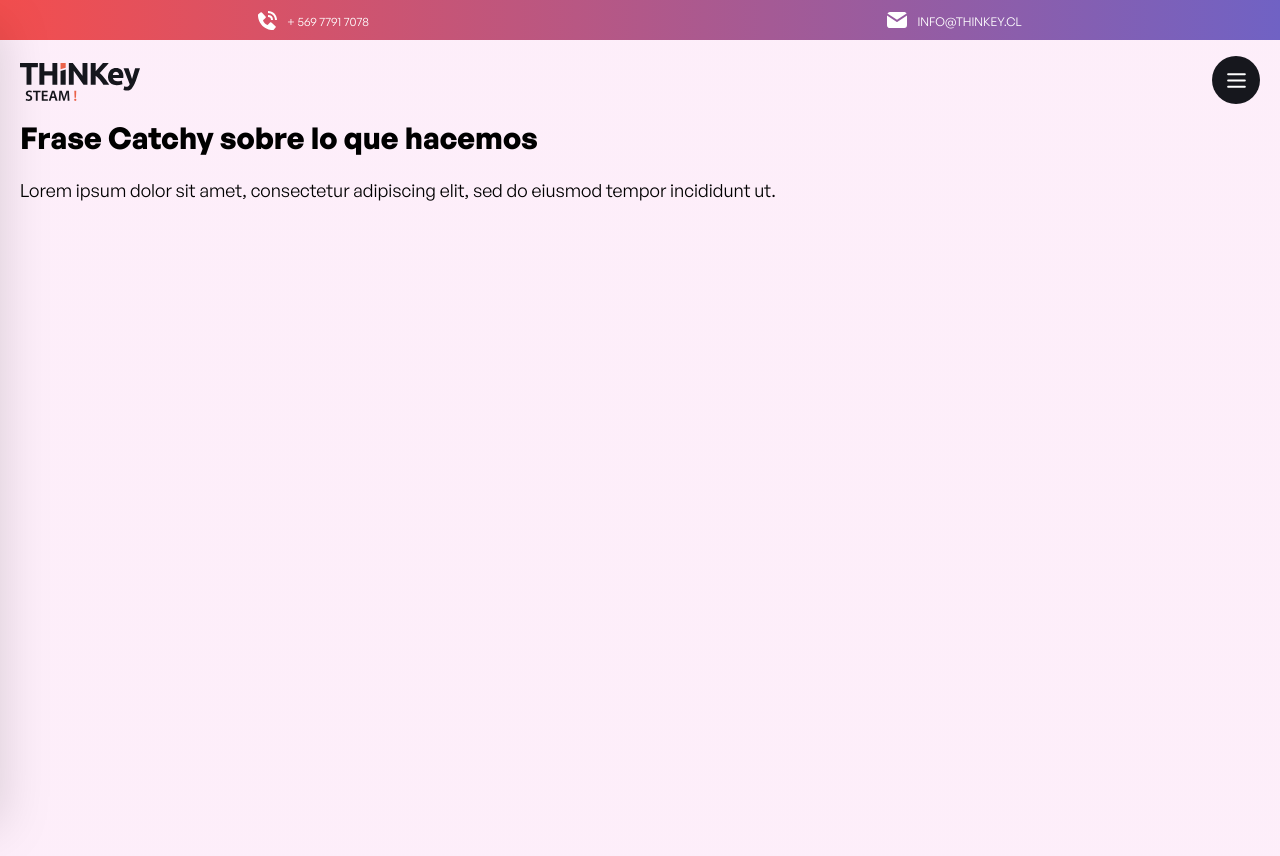
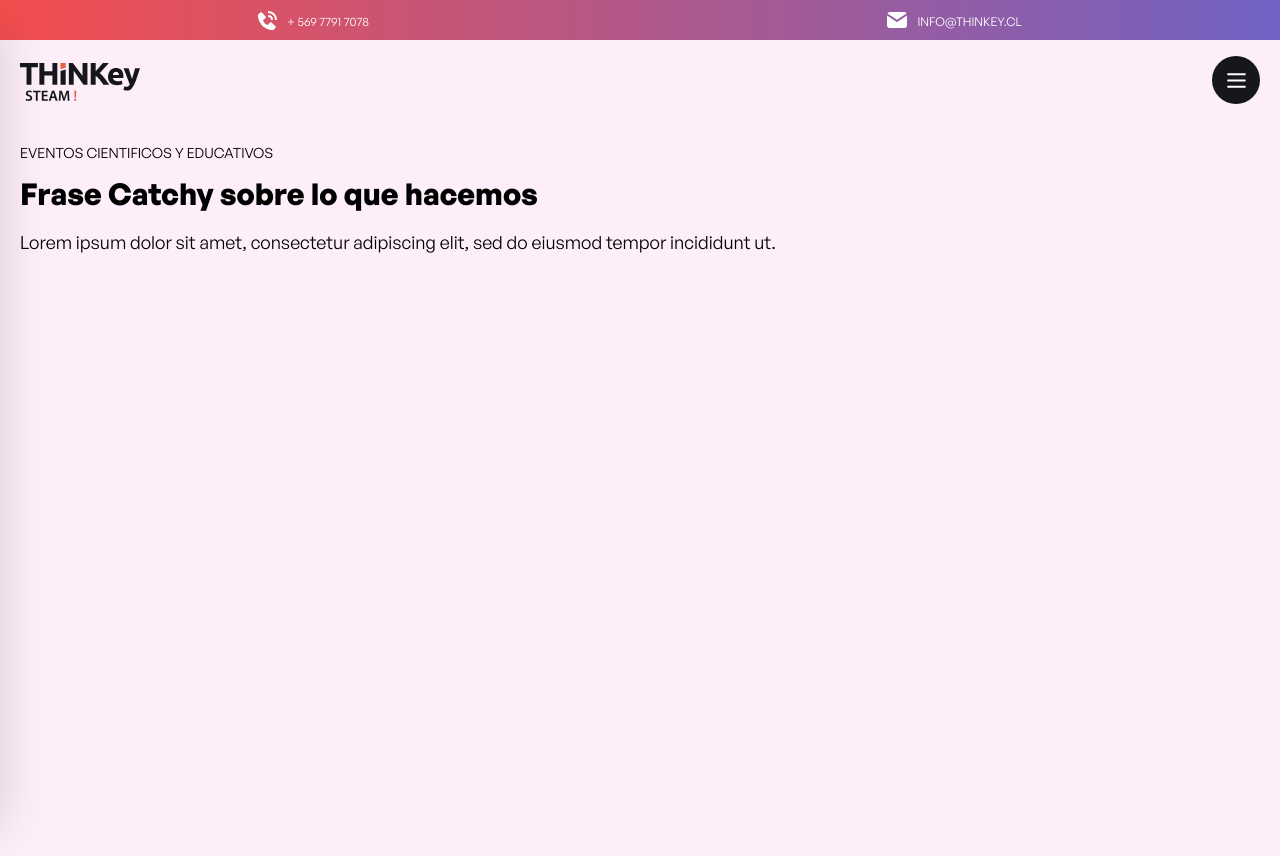
Before and after one commit to Diego-Orellana-u/Thinkey, a Next.js app: page / in a window 1280 px wide. Shown: the top 856 px of the page. Built offline with nearby package versions, Linux system fonts and the light colour scheme.

Commit message:
added hero image, box shadow, texts

```diff
--- a/src/app/Components/Hero.jsx
+++ b/src/app/Components/Hero.jsx
@@ -1,10 +1,18 @@
 import Image from "next/image";
 import test from "../../../public/test.svg";
+import fotoHero from "../../../public/fotoHero.webp";
 
 export default function Hero() {
   return (
+    <div className="pt-5">
+      <div className="px-5 flex flex-col gap-3">
         <div>
-      <div className="px-5 flex flex-col gap-5">
+          <span className="text-sm">EVENTOS CIENTIFICOS Y EDUCATIVOS</span>
+        </div>
+        <div className="max-[600px]:block hidden drop-shadow-2xl">
+          <Image src={fotoHero} className="rounded-[20px] box-shadow-hero" />
+        </div>
+        <div className="flex flex-col gap-4">
           <span className="text-[28px] min-[345px]:text-[30px] leading-9 font-bold">
             Frase Catchy sobre lo que hacemos
           </span>
@@ -13,6 +21,7 @@ export default function Hero() {
             eiusmod tempor incididunt ut.
           </p>
         </div>
+      </div>
 
       <div>
         <Image className="w-full absolute top-0 -z-20" src={test} />
--- a/src/app/globals.css
+++ b/src/app/globals.css
@@ -40,6 +40,11 @@ p {
 
 .info-bar {
   background: linear-gradient(90deg, #f34e4e 0%, #7062c4 100%);
+}
+
+.box-shadow-hero {
+  box-shadow: 0px 4px 30px 50px rgba(0, 0, 0, 0.3) inset,
+    0px 4px 50px 15px rgba(0, 0, 0, 0.25);
 }
 
 .drawer__overlay {
```
Also changed, not shown: public/fotoHero.webp (added). Lines whose indentation alone changed are shown as unchanged.
